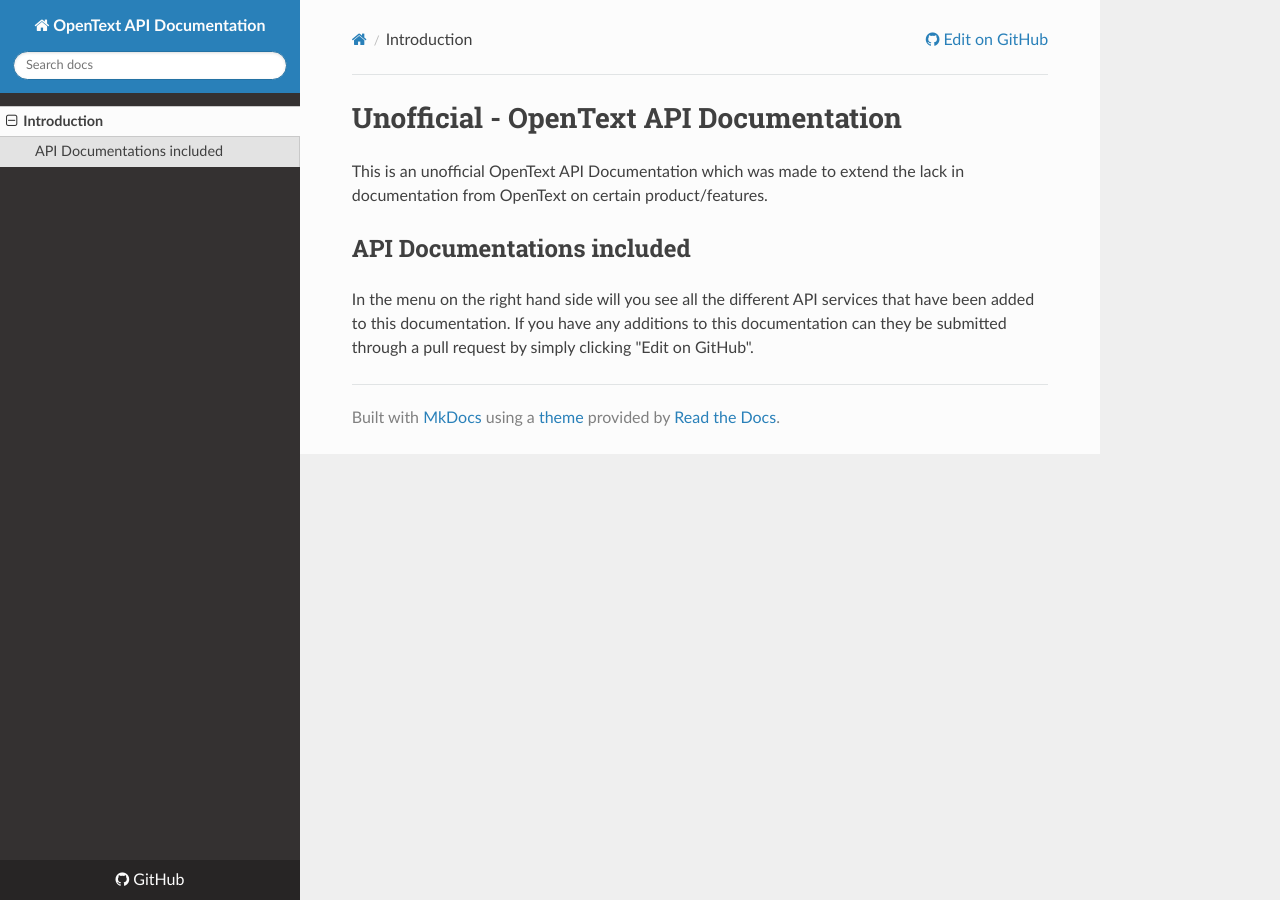
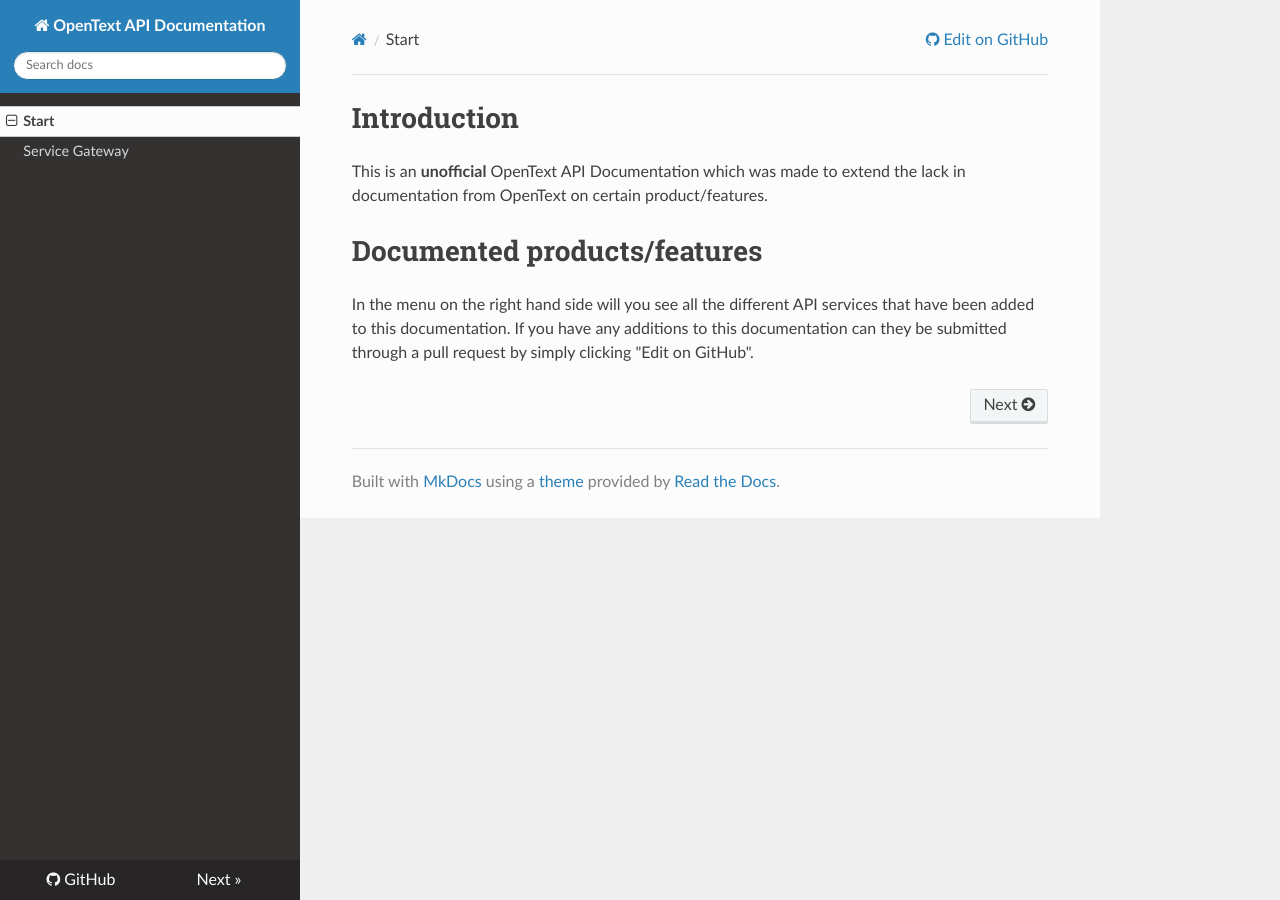
Before and after one commit to robinnydahl/OpenTextAPIDocumentation, an MkDocs documentation site: the page built from docs/index.md, in a window 1280 px wide. Built offline with MkDocs 1.6.1, drawn with Linux system fonts in a browser that asks for light colours; nearby versions of some CDN libraries.

Commit message:
Writing up a quick documentation from today

```diff
--- a/docs/index.md
+++ b/docs/index.md
@@ -1,7 +1,7 @@
-# Unofficial - OpenText API Documentation
+# Introduction
 
-This is an unofficial OpenText API Documentation which was made to extend the lack in documentation from OpenText on certain product/features.
+This is an **unofficial** OpenText API Documentation which was made to extend the lack in documentation from OpenText on certain product/features.
 
-## API Documentations included
+# Documented products/features
 
 In the menu on the right hand side will you see all the different API services that have been added to this documentation. If you have any additions to this documentation can they be submitted through a pull request by simply clicking "Edit on GitHub".
--- a/mkdocs.yml
+++ b/mkdocs.yml
@@ -1,7 +1,7 @@
 site_name: OpenText API Documentation
 
 nav:
-- Introduction: index.md
-
+- Start: index.md
+- Service Gateway: servicegateway.md
 theme: readthedocs
 repo_url: https://github.com/robinnydahl/OpenTextAPIDocumentation/
```
Also changed, not shown: docs/servicegateway.md (added, +112 -0 lines).
